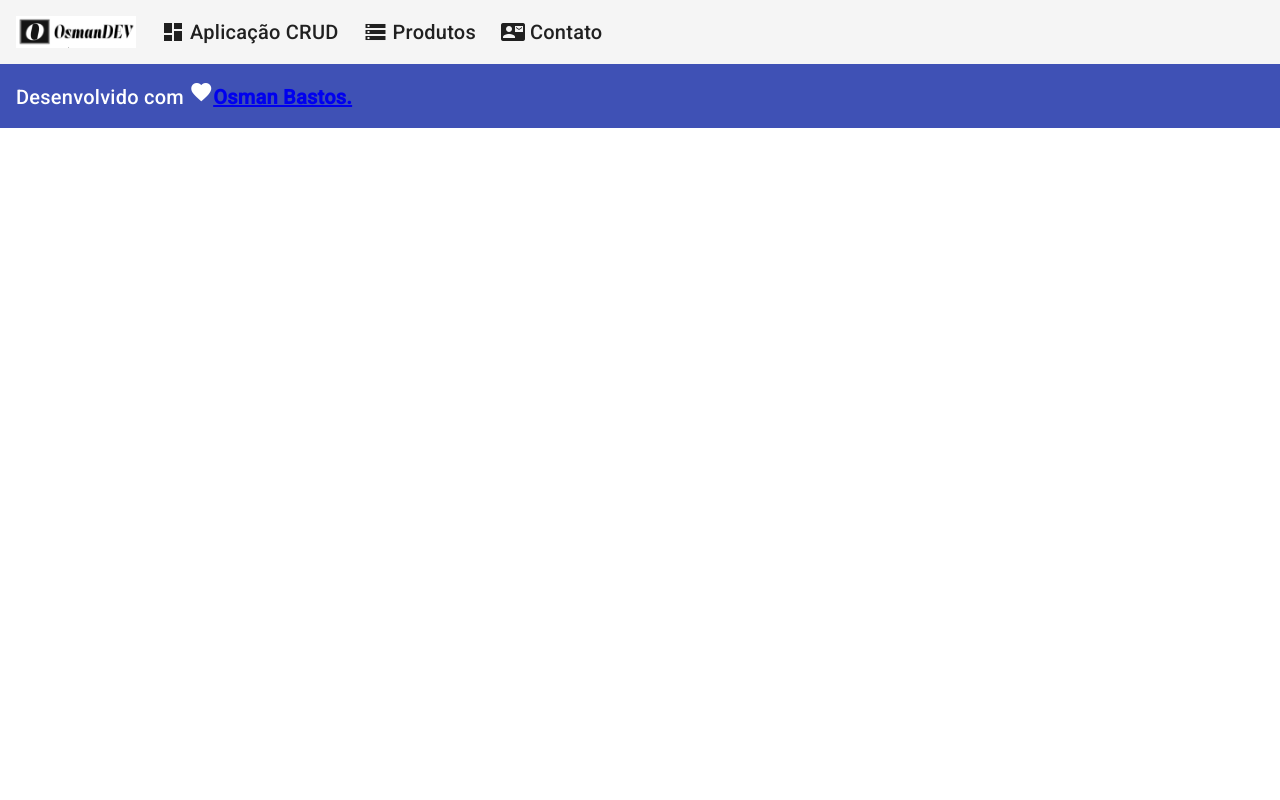
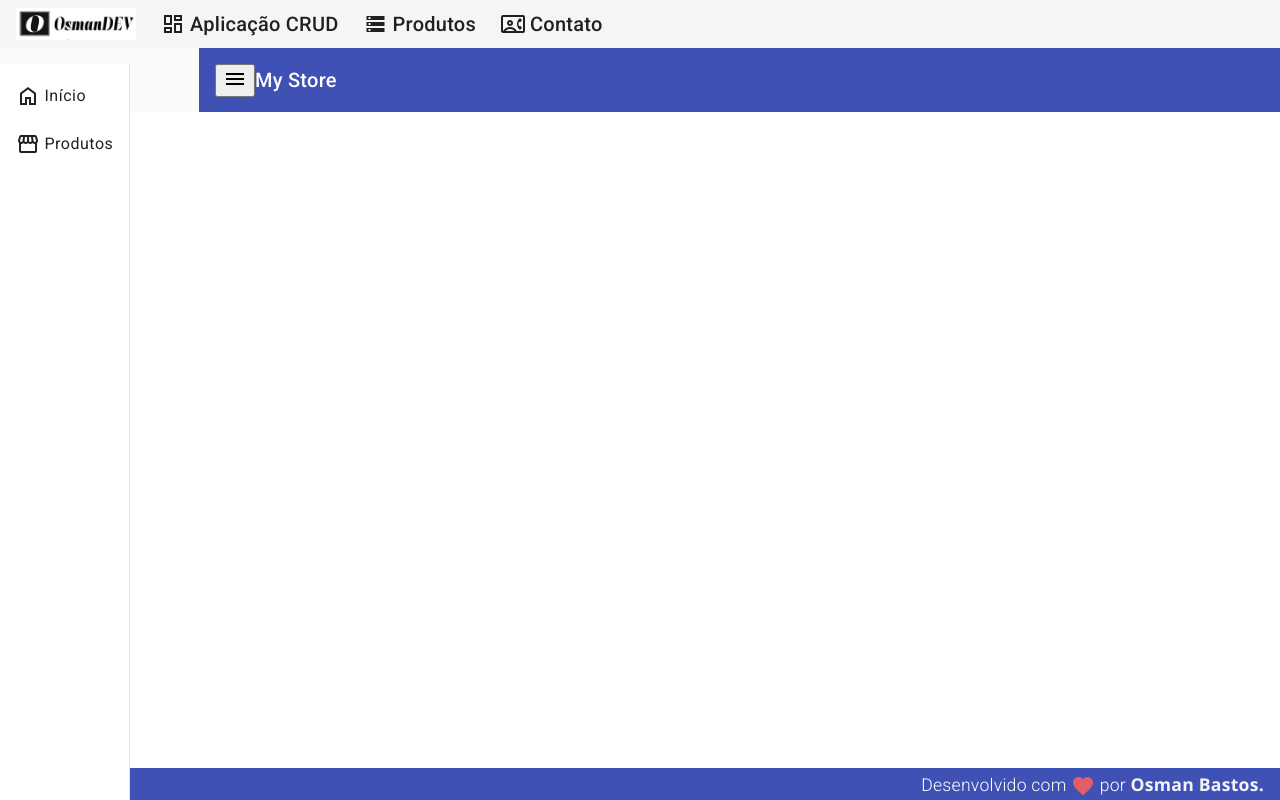
Before and after one commit to osmanbastos/project_crud_angular, an Angular app: page / in a window 1280 px wide. Built offline with nearby package versions, Linux system fonts and the light colour scheme.

Commit message:
feat: added nav toolbar

```diff
--- a/src/app/app.component.html
+++ b/src/app/app.component.html
@@ -1,2 +1,3 @@
 <app-header></app-header>
+<app-nav></app-nav>
 <app-footer></app-footer>
--- a/src/app/app.component.ts
+++ b/src/app/app.component.ts
@@ -2,6 +2,7 @@ import { Component } from '@angular/core';
 import { RouterOutlet } from '@angular/router';
 import { HeaderComponent } from "./components/template/header/header.component";
 import { FooterComponent } from './components/template/footer/footer.component';
+import { NavComponent } from './components/template/nav/nav.component';
 
 @Component({
     selector: 'app-root',
@@ -11,6 +12,7 @@ import { FooterComponent } from './components/template/footer/footer.component';
     imports: [
       RouterOutlet,
       HeaderComponent,
+      NavComponent,
       FooterComponent
     ]
 })
--- a/src/app/components/template/footer/footer.component.css
+++ b/src/app/components/template/footer/footer.component.css
@@ -1,4 +1,17 @@
-footer {
+.footer {
     position: fixed;
+    bottom: 0;
+    height: 2rem;
+    display: flex;
+    justify-content: flex-end;
+}
+
+.footer > span {
+    font-size: 1.1rem;
+    font-weight: 300;
+}
+.footer .footer-link {
     text-decoration: none;
+    color: #f4f4f4;
+    font-family:'Segoe UI', Tahoma, Geneva, Verdana, sans-serif
 }
--- a/src/app/components/template/footer/footer.component.html
+++ b/src/app/components/template/footer/footer.component.html
@@ -1,3 +1,3 @@
 <mat-toolbar color="primary" class="footer">
-    <span>Desenvolvido com <i class="material-icons">favorite</i> <a href="https://www.linkedin.com/in/osmanbastos" target="_blank" title="LinkedIn"><b>Osman Bastos.</b></a></span>
+    <span>Desenvolvido com <i class="material-icons v-middle red">favorite</i> por <a class="footer-link" href="https://www.linkedin.com/in/osmanbastos" target="_blank" title="LinkedIn"><strong>Osman Bastos.</strong></a></span>
 </mat-toolbar>
--- a/src/app/components/template/header/header.component.css
+++ b/src/app/components/template/header/header.component.css
@@ -1,6 +1,7 @@
 .header {
     display: flex;
     align-items: center;
+    height: 3rem;
 }
 
 .header a {
--- a/src/app/components/template/header/header.component.html
+++ b/src/app/components/template/header/header.component.html
@@ -6,7 +6,7 @@
     </span>
     <span class="title-group">
         <a>
-            <i class="material-icons">
+            <i class="material-symbols-outlined">
                 dashboard
             </i>
             <div>Aplicação CRUD</div>
@@ -14,7 +14,7 @@
     </span>
     <span class="title-group">
         <a>
-            <i class="material-icons">
+            <i class="material-symbols-outlined">
                 storage
             </i>
             <div>Produtos</div>
@@ -22,8 +22,8 @@
     </span>
     <span class="title-group">
         <a>
-            <i class="material-icons">
-                contact_mail
+            <i class="material-symbols-outlined">
+                contact_phone
             </i>
             <div>Contato</div>
         </a>
--- /dev/null
+++ b/src/app/components/template/nav/nav.component.html
@@ -0,0 +1,27 @@
+<mat-sidenav-container class="container">
+    <mat-sidenav class="sidenav" #sidenav mode="side" opened="true" fixedInViewport="true" fixedTopGap="64">
+        <mat-nav-list>
+        <a mat-list-item routerLink="/home">
+            <i class="material-symbols-outlined v-middle">
+                home
+            </i>
+            Início
+        </a>
+        <a mat-list-item routerLink="/products">
+            <i class="material-symbols-outlined v-middle">
+                storefront
+            </i>
+            Produtos
+        </a>
+        </mat-nav-list>
+    </mat-sidenav>
+    <mat-sidenav-content>
+        <mat-toolbar color="primary">
+        <button mat-icon-button (click)="sidenav.toggle()">
+            <i class="material-icons">menu</i>
+        </button>
+        <span>My Store</span>
+        </mat-toolbar>
+        <router-outlet></router-outlet>
+    </mat-sidenav-content>
+</mat-sidenav-container>
--- a/src/index.html
+++ b/src/index.html
@@ -8,6 +8,7 @@
   <link rel="icon" type="image/x-icon" href="favicon.ico">
   <link href="https://fonts.googleapis.com/css2?family=Roboto:wght@300;400;500&display=swap" rel="stylesheet">
   <link href="https://fonts.googleapis.com/icon?family=Material+Icons" rel="stylesheet">
+  <link rel="stylesheet" href="https://fonts.googleapis.com/css2?family=Material+Symbols+Outlined:opsz,wght,FILL,GRAD@24,400,0,0" />
 </head>
 <body class="mat-typography">
   <app-root></app-root>
--- a/src/styles.css
+++ b/src/styles.css
@@ -2,3 +2,16 @@
 
 html, body { height: 100%; }
 body { margin: 0; font-family: Roboto, "Helvetica Neue", sans-serif; }
+
+/*app-root {
+  display: flex;
+  flex-direction: column;
+  height: 100%;
+}*/
+.red {
+    color: #e35e6b;
+}
+
+.v-middle {
+    vertical-align: middle;
+}
```
Also changed, not shown: src/app/components/template/nav/nav.component.ts (added, +21 -0 lines), src/app/components/template/nav/nav.component.css (added), 1 other file (tests, documents, lock files or other folders).
